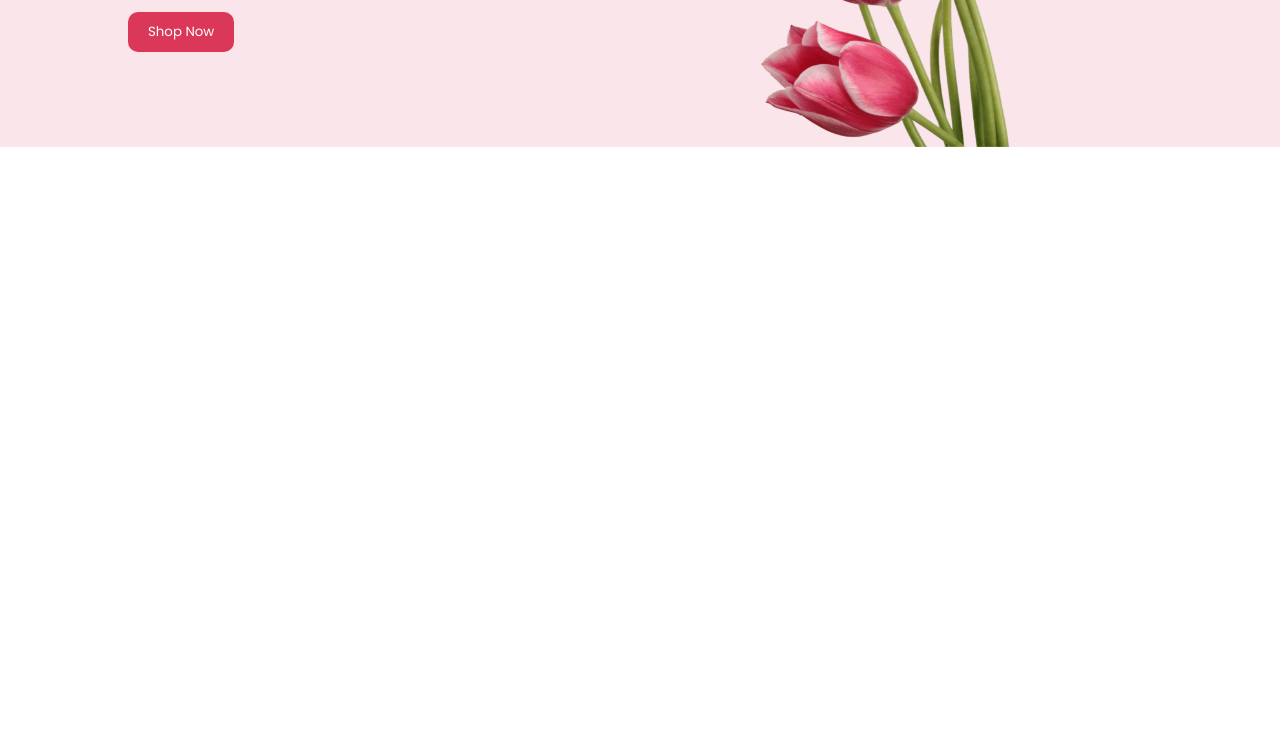
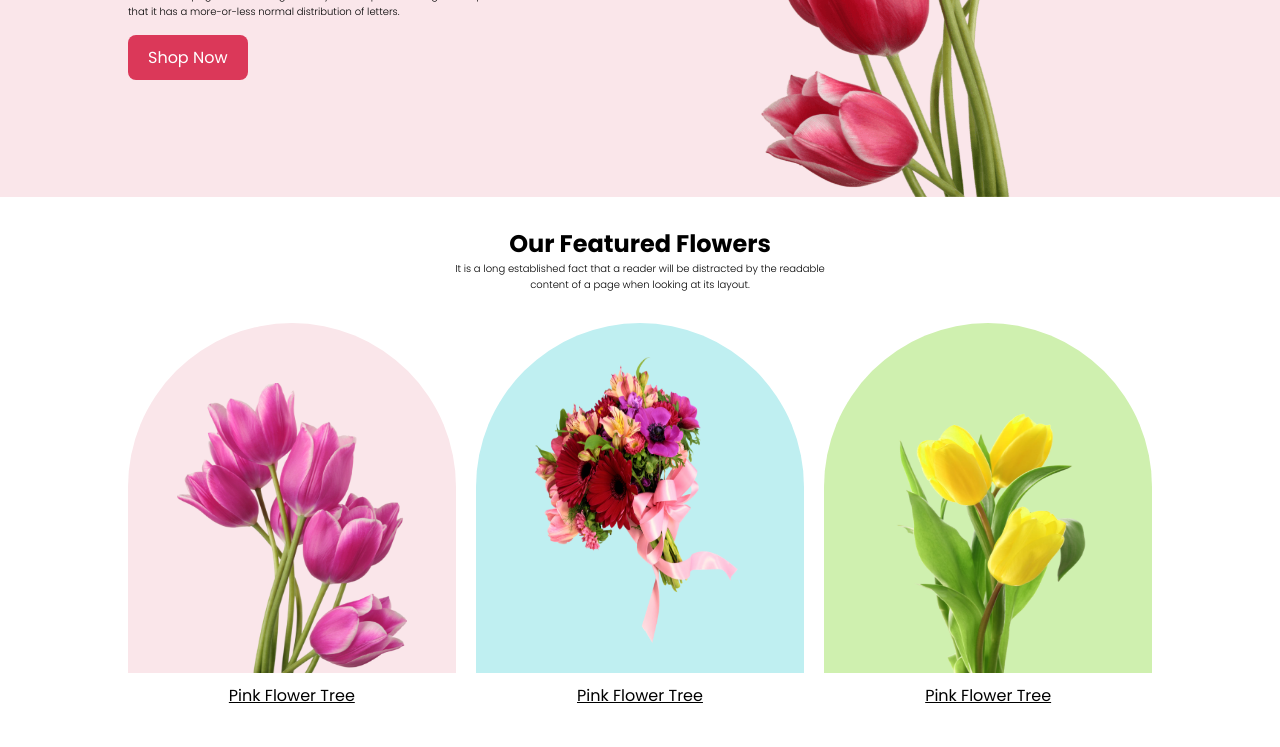
Before and after one commit to Showrov-CoU/Online-Flower-Shop, a plain HTML site: page index.html in a window 1280 px wide. Shown: the part 353-1100 px from the top of the page. Before the commit the page ends 800 px from the top, so only its background shows below. Drawn offline with Linux system fonts and the light colour scheme.

Commit message:
Featured section

```diff
--- a/index.html
+++ b/index.html
@@ -13,18 +13,56 @@
           <h1 class="banner__title">
             Let's make beautiful flowers a part of your life.
           </h1>
-          <p class="banner__description">
+          <p class="description">
             It is a long established fact that a reader will be distracted by
-            the readable content of a page when looking at its layout. The
-            point of using Lorem Ipsum is that it has a more-or-less
-            normal distribution of letters.
+            the readable content of a page when looking at its layout. The point
+            of using Lorem Ipsum is that it has a more-or-less normal
+            distribution of letters.
           </p>
-          <button class="btn banner__btn">Shop Now</button>
+          <a href="#" class="btn banner__btn">Shop Now</a>
         </div>
         <div class="banner__image">
           <img src="Flower Asset/pngwing 10.png" alt="flower" />
         </div>
       </div>
     </header>
+
+    <main>
+      <section class="featured__flowers">
+        <div class="featured__details">
+          <h2>Our Featured Flowers</h2>
+          <p class="description featured-desc">
+            It is a long established fact that a reader will be distracted by
+            the readable content of a page when looking at its layout.
+          </p>
+        </div>
+        <div class="featured__list">
+            <div class="featured__item__name">
+                <div class="featured__item item1">
+                    <div class="featured__image">
+                        <img src="Flower Asset/pngwing 6.png" alt="">
+                    </div>
+                </div>
+                <div class="featured__name"><a href="#" >Pink Flower Tree</a></div>
+            </div>
+            <div class="featured__item__name">
+                <div class="featured__item item2">
+                    <div class="featured__image">
+                        <img src="Flower Asset/pngwing 5.png" alt="">
+                    </div>
+                </div>
+                <div class="featured__name"><a href="#" >Pink Flower Tree</a></div>
+            </div>
+            <div class="featured__item__name">
+                <div class="featured__item item3">
+                    <div class="featured__image">
+                        <img src="Flower Asset/pngwing 7.png" alt="">
+                    </div>
+                </div>
+                <div class="featured__name"><a href="#" >Pink Flower Tree</a></div>
+            </div>
+        </div>
+      </section>
+    </main>
   </body>
 </html>
--- a/style.css
+++ b/style.css
@@ -8,17 +8,17 @@
   list-style: none;
   font-family: "Poppins", sans-serif;
 }
-
+/* =====================banner======================= */
 .banner {
   width: 100%;
-  min-height: 500px;
+  min-height: 550px;
   background: #fae6ea;
   padding: 0 10%;
   position: relative;
 }
 
 .banner__details {
-  height: 500px;
+  height: 550px;
   width: 50%;
   display: flex;
   flex-direction: column;
@@ -29,13 +29,14 @@
 .banner__btn {
   align-self: flex-start;
 }
-.btn{
-    padding: 10px 20px;
-    border-radius: 10px;
-    border: none;
-    background: #db3859;
-    color: white;
-    font-weight: 400;
+.btn {
+  padding: 10px 20px;
+  border-radius: 8px;
+  border: none;
+  background: #db3859;
+  color: white;
+  font-weight: 400;
+  text-decoration: none;
 }
 
 .banner__image {
@@ -56,8 +57,71 @@
   line-height: 4rem;
   padding-left: 0;
 }
-.banner__description {
+.description {
   font-weight: 300;
   font-size: x-small;
   width: 400px;
 }
+
+/* =====================featured======================= */
+
+.featured__flowers {
+  height: 550px;
+  padding: 0 10%;
+  display: flex;
+  flex-direction: column;
+  justify-content: center;
+  gap: 30px;
+}
+
+.featured__details {
+  text-align: center;
+}
+.featured-desc {
+  margin: 0 auto;
+}
+
+.featured__list{
+  display: flex;
+  justify-content: space-between;
+  align-items: center;
+}
+.featured__item__name{
+  width: 32%;
+}
+.featured__name{
+  text-align: center;
+  padding: 10px;
+}
+.featured__name a{
+  color: black;
+}
+
+.featured__item{
+  width: 100%;
+  height: 350px;
+  display: flex;
+  justify-content: center;
+  align-items: end;
+  border-top-left-radius: 250px;
+  border-top-right-radius: 250px;
+}
+.featured__image{
+  width: 70%;
+  height: 290px;
+}
+.featured__image img{
+  width: 100%;
+  height: 290px;
+}
+
+.item1 {
+  background-color: #fae6ea;
+}
+.item2 {
+  background-color: #bfeff1;
+  align-items: center;
+}
+.item3 {
+  background-color: #cff0af;
+}
```
